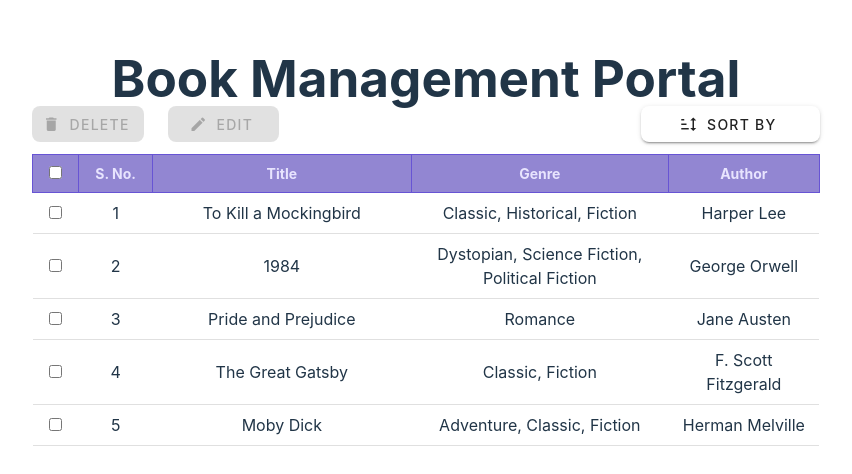
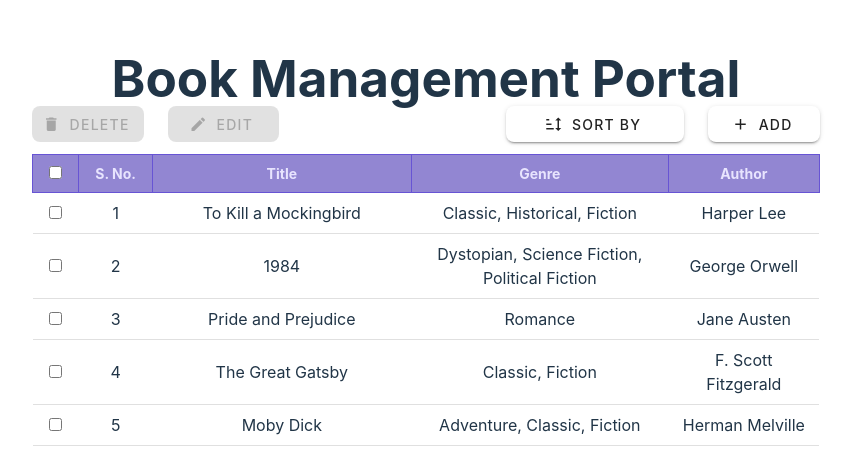
Before and after one commit to rabinthapa18/book_management_portal, a Vue app in the folder frontend/: page / in a window 1280 px wide. Shown: the part 152-626 px from the top of the page, without its empty margins (214-1066 px from the left). Built offline with nearby package versions, Linux system fonts and the light colour scheme.

Commit message:
Added dialog to add books

```diff
--- a/frontend/src/components/HomePage.vue
+++ b/frontend/src/components/HomePage.vue
@@ -1,6 +1,7 @@
 <template>
   <h1>{{ heading }}</h1>
   <div class="table-actions">
+    <v-row justify="start"> </v-row>
     <v-row justify="start">
       <!-- delete button -->
       <v-col cols="12" md="2" class="mb-2">
@@ -25,7 +26,7 @@
         >
       </v-col>
       <!-- spacer -->
-      <v-col cols="12" md="5" class="mb-2"> </v-col>
+      <v-col cols="12" md="3" class="mb-2"> </v-col>
       <!-- sort dropdown -->
       <v-col cols="12" md="3" class="mb-3">
         <v-menu>
@@ -55,6 +56,50 @@
             </v-list-item>
           </v-list>
         </v-menu>
+      </v-col>
+      <v-col cols="12" md="2" class="mb-2">
+        <!-- dialog to add a book -->
+        <v-dialog max-width="500" persistent>
+          <template v-slot:activator="{ props: activatorProps }">
+            <v-btn
+              v-bind="activatorProps"
+              rounded="lg"
+              block
+              prepend-icon="mdi-plus"
+              >Add</v-btn
+            >
+          </template>
+          <template v-slot:default="{ isActive }">
+            <v-card title="Add a book">
+              <v-card-text>
+                <v-text-field
+                  label="Title"
+                  outlined
+                  clearable
+                  v-model="title"
+                ></v-text-field>
+                <v-text-field
+                  label="Author"
+                  outlined
+                  clearable
+                  v-model="author"
+                ></v-text-field>
+                <v-text-field
+                  label="Genre"
+                  placeholder="Enter genres separated by comma"
+                  outlined
+                  clearable
+                  v-model="genre"
+                ></v-text-field>
+              </v-card-text>
+              <v-card-actions>
+                <v-spacer></v-spacer>
+
+                <v-btn text="Cancel" @click="isActive.value = false"></v-btn>
+              </v-card-actions>
+            </v-card>
+          </template>
+        </v-dialog>
       </v-col>
     </v-row>
   </div>
@@ -130,8 +175,6 @@ export default {
       selectedBooks: [],
       selectAll: false,
       isFetching: false,
-      sortItem: null,
-      sortDesc: false,
     };
   },
   async mounted() {
```
